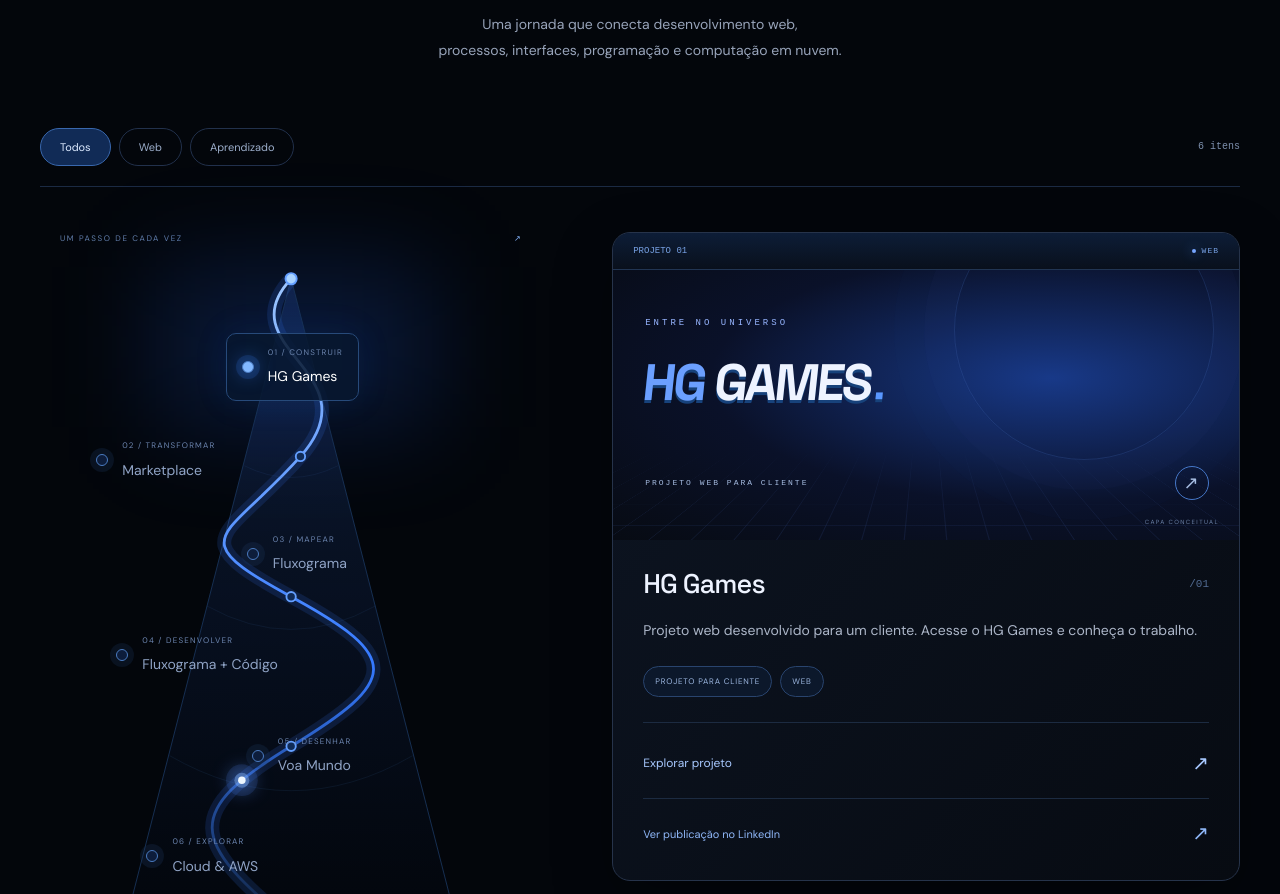
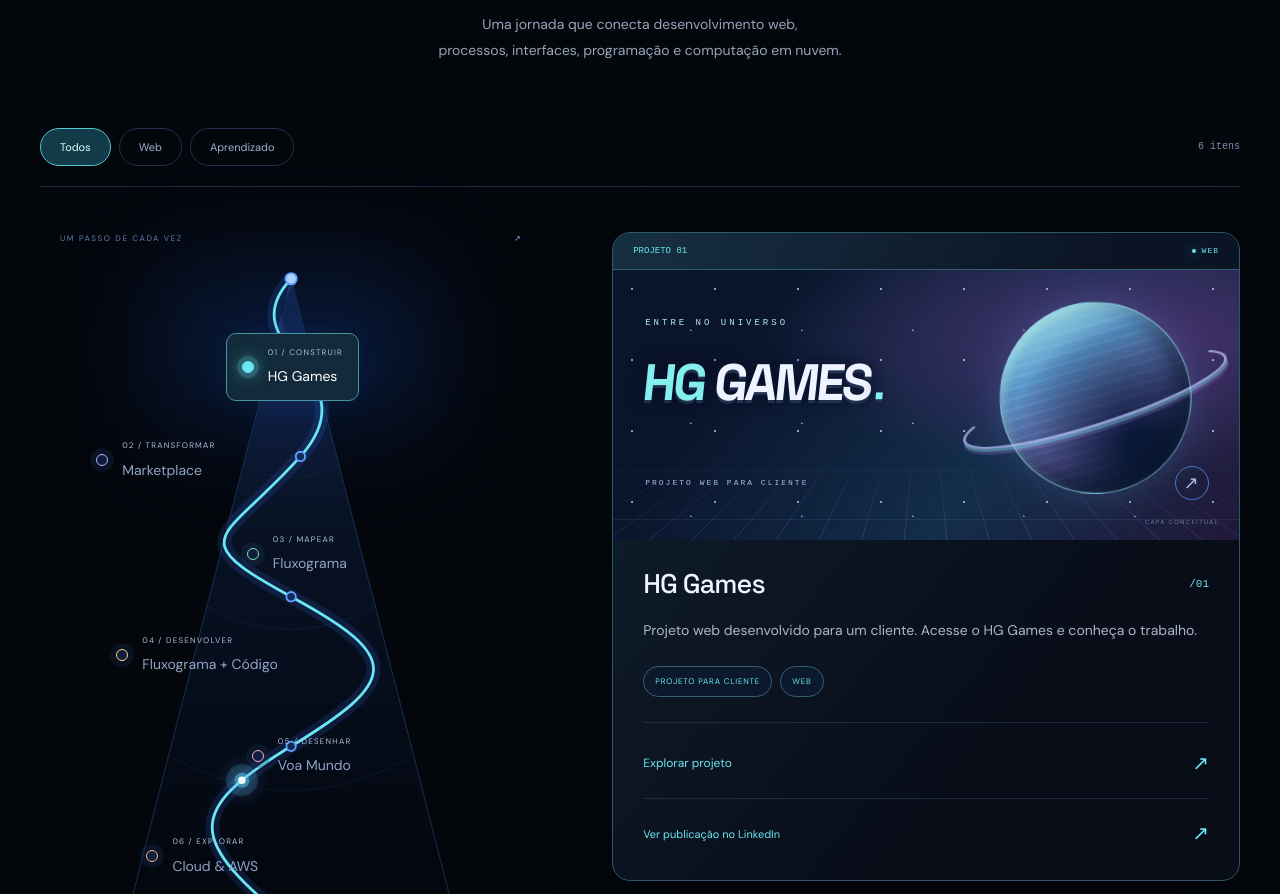
Before and after one commit to felipihenriques/sobre-mim, a plain HTML site: page index.html in a window 1280 px wide. Shown: the part 1100-1994 px from the top of the page. Drawn offline with Linux system fonts and the light colour scheme.

Commit message:
Destaca a trilha por projeto e anima a capa de HG Games

```diff
--- a/portfolio-updates.css
+++ b/portfolio-updates.css
@@ -88,3 +88,92 @@
   body:not(.reduced-motion) .project-card:focus-within :is(.project-cover,.project-image)::after { background-position: -30% 0; }
   @media (hover:hover) { body:not(.reduced-motion) .project-card:hover :is(.project-cover,.project-image)::after { background-position: -30% 0; } }
 }
+
+/* The current project shares its accent with its stop on the journey. */
+:is(#hg-games, [data-journey="hg-games"], .journey-rail:has([data-journey="hg-games"].active)) { --project-ink: #69e6f2; }
+:is(#marketplace-project, [data-journey="marketplace-project"], .journey-rail:has([data-journey="marketplace-project"].active)) { --project-ink: #baabff; }
+:is(#python-project, [data-journey="python-project"], .journey-rail:has([data-journey="python-project"].active)) { --project-ink: #77e5b4; }
+:is(#flow-code-project, [data-journey="flow-code-project"], .journey-rail:has([data-journey="flow-code-project"].active)) { --project-ink: #ffd286; }
+:is(#voa-mundo-project, [data-journey="voa-mundo-project"], .journey-rail:has([data-journey="voa-mundo-project"].active)) { --project-ink: #ffadc9; }
+:is(#formacao, [data-journey="formacao"], .journey-rail:has([data-journey="formacao"].active)) { --project-ink: #ffb48a; }
+
+.project-card {
+  border-color: color-mix(in srgb, var(--project-ink) 27%, #172337);
+  background: linear-gradient(130deg, color-mix(in srgb, var(--project-ink) 7%, #0a1321), #080d18 70%);
+}
+.project-card .panel-top {
+  color: var(--project-ink);
+  border-bottom-color: color-mix(in srgb, var(--project-ink) 32%, #122137);
+  background: linear-gradient(110deg, color-mix(in srgb, var(--project-ink) 13%, #0a1527), #0b1425 80%);
+}
+.project-card .tags span, .project-card .index, .project-card .project-link { color: var(--project-ink); }
+.project-card .tags span { border-color: color-mix(in srgb, var(--project-ink) 32%, #172337); }
+.project-card:focus-within, .project-card:hover { border-color: var(--project-ink); }
+.project-card .live-dot, .journey-stop.active i { background: var(--project-ink); }
+.journey-stop small { color: #aebed9; }
+.journey-stop i { border-color: var(--project-ink); }
+.journey-stop.active {
+  background: color-mix(in srgb, var(--project-ink) 11%, #071322);
+  border-color: color-mix(in srgb, var(--project-ink) 58%, #172337);
+}
+.journey-stop.active i {
+  box-shadow: 0 0 0 5px color-mix(in srgb, var(--project-ink) 18%, transparent), 0 0 17px var(--project-ink);
+}
+#journey-path { stroke: var(--project-ink, #69e6f2); }
+#journey-light circle:not(:last-child) { fill: var(--project-ink, #69e6f2); }
+
+.filters button[aria-pressed="true"] {
+  background: #123a48; color: #d8fffc; border-color: #53c8ce;
+}
+.hero-copy h1 span, .section-heading h2 span, .timeline-intro h2 span, #skills-title span {
+  color: #92dcff;
+  background: linear-gradient(105deg, #87f0df, #99c7ff 54%, #c6b0ff);
+  background-clip: text; -webkit-background-clip: text; -webkit-text-fill-color: transparent;
+}
+.skill-card:focus-within, .skill-card:hover { border-color: #7699bb; }
+.timeline-content { border-inline-start: 2px solid #80d6d5; }
+
+/* The HG Games artwork is drawn with gradients, so it stays sharp at every size. */
+#hg-games .game-cover {
+  isolation: isolate;
+  background: radial-gradient(ellipse at 82% 26%, #47326e, transparent 48%),
+    linear-gradient(124deg, #0a142b 20%, #132d4b 62%, #221839);
+}
+#hg-games .game-orb {
+  width: clamp(105px, 16vw, 192px); height: auto; aspect-ratio: 1;
+  right: 7%; top: 10%; border: 1px solid #9aeaff8c;
+  background: radial-gradient(ellipse at 76% 76%, #0b1939 8%, transparent 66%),
+    repeating-linear-gradient(-18deg, #a2daff24 0 2px, transparent 3px 10px),
+    linear-gradient(148deg, #b6fff0, #5995c9 32%, #6960a6 65%, #22304d);
+  box-shadow: inset -14px -12px 27px #07142bd4, inset 3px 3px 10px #c8ffff91, 0 0 36px #699de73a;
+}
+#hg-games .game-orb::after {
+  content: ""; position: absolute; inset: 37% -23% 35%; border-radius: 50%;
+  border: 3px solid #b7c7ffba; border-top-color: transparent;
+  transform: rotate(-20deg); box-shadow: 0 3px 0 #77e9ef55, 0 6px 0 #bb9bf133;
+}
+#hg-games .game-cover::before {
+  content: ""; position: absolute; inset: 0;
+  background: radial-gradient(1px 1px at 23% 27%, #cfecff 95%, transparent),
+    radial-gradient(1px 1px at 70% 65%, #cebaff 95%, transparent);
+  background-size: 83px 71px, 111px 93px; opacity: .65;
+}
+#hg-games .game-grid {
+  background-image: linear-gradient(#65d9ec52 1px, transparent 1px), linear-gradient(90deg,#9c90fc54 1px,transparent 1px);
+}
+#hg-games .game-title { text-shadow: 0 3px 0 #203150, 0 0 17px #060c25; }
+#hg-games .game-title > span:first-child, #hg-games .pixel-dot { color: #84efef; }
+#hg-games .cover-overline { color: #b0eded; }
+
+@keyframes hg-grid-travel { to { background-position: 0 40px; } }
+@keyframes hg-planet-drift { to { transform: translate(-5px, 7px) rotate(3deg); } }
+@media screen and (prefers-reduced-motion: no-preference) {
+  body:not(.reduced-motion):not(.page-hidden) #hg-games .game-grid { animation: hg-grid-travel 4s linear infinite; }
+  body:not(.reduced-motion):not(.page-hidden) #hg-games .game-orb { animation: hg-planet-drift 5s ease-in-out infinite alternate; }
+  body:not(.reduced-motion) #journey-path { transition: stroke .4s; }
+  body:not(.reduced-motion) .project-link span { transition: transform .22s ease; }
+  body:not(.reduced-motion) .project-link:is(:hover,:focus-visible) span { transform: translate(3px,-3px); }
+}
+@media (forced-colors: active) {
+  .hero-copy h1 span, .section-heading h2 span, .timeline-intro h2 span, #skills-title span { -webkit-text-fill-color: CanvasText; }
+}
```
